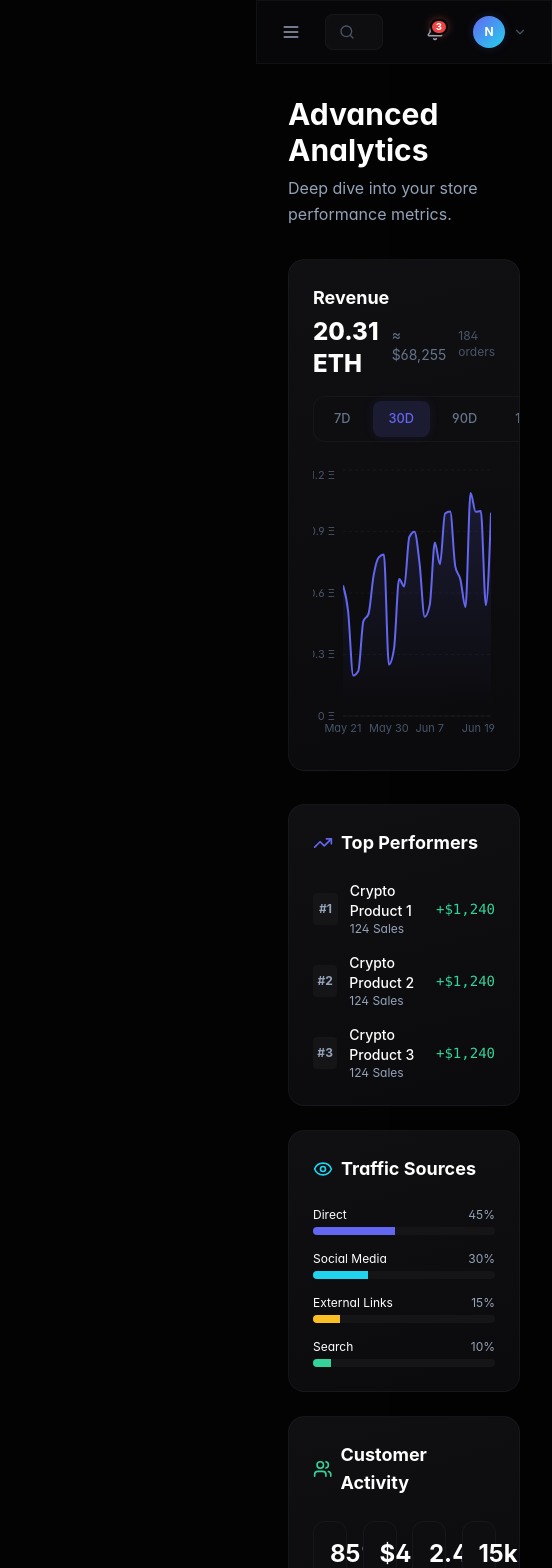
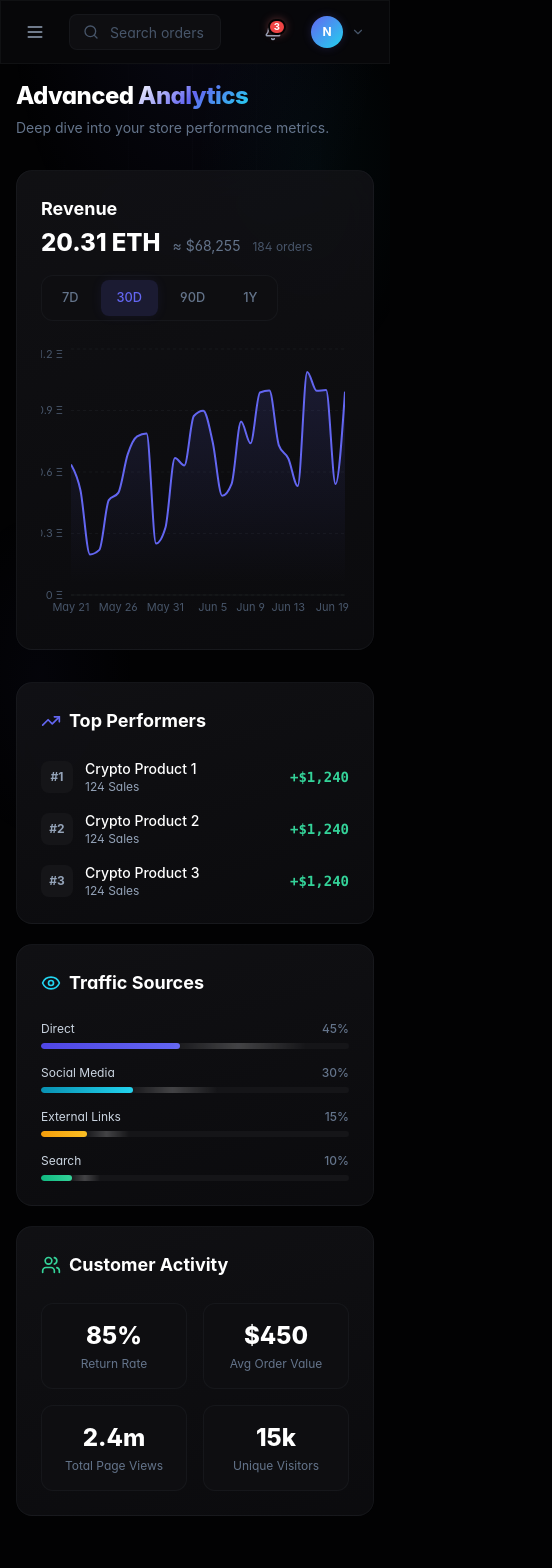
Before and after one commit to Shh12308/market-, a Next.js app: page /seller/analytics in a window 390 px wide. Shown: the top 1568 px of the page, 552 px wide, since content can reach past the window. After the commit the page ends 1532 px from the top, so only its background shows below. Built offline with nearby package versions, Linux system fonts and the light colour scheme; what wagmi would draw is missing.

Commit message:
Update page.tsx

```diff
--- a/app/seller/analytics/page.tsx
+++ b/app/seller/analytics/page.tsx
@@ -1,25 +1,36 @@
+'use client';
+
+import { useState } from 'react';
 import Sidebar from '@/components/seller/Sidebar';
 import Header from '@/components/seller/Header';
 import RevenueChart from '@/components/seller/RevenueChart';
-import { TrendingUp, Users, ShoppingCart, Eye } from 'lucide-react';
+import { TrendingUp, Users, Eye } from 'lucide-react';
 
 export default function AnalyticsPage() {
+  const [sidebarOpen, setSidebarOpen] = useState(false);
+
   return (
-    <div className="flex min-h-screen bg-[var(--background)]">
-      <Sidebar />
-      <div className="flex-1 ml-64">
-        <Header />
-        <main className="p-8">
+    <div className="flex min-h-screen">
+      <Sidebar isOpen={sidebarOpen} onToggle={() => setSidebarOpen(!sidebarOpen)} />
+
+      <div className="flex-1 lg:ml-64 min-h-screen flex flex-col">
+        <Header onMenuToggle={() => setSidebarOpen(!sidebarOpen)} />
+
+        <main className="flex-1 p-4 lg:p-8">
           <div className="mb-8">
-            <h1 className="text-3xl font-bold text-white mb-2">Advanced Analytics</h1>
-            <p className="text-[var(--text-muted)]">Deep dive into your store performance metrics.</p>
+            <h1 className="text-2xl lg:text-3xl font-extrabold text-white tracking-tight">
+              Advanced <span className="gradient-text">Analytics</span>
+            </h1>
+            <p className="text-[var(--text-dim)] text-sm mt-1.5">
+              Deep dive into your store performance metrics.
+            </p>
           </div>
 
-          <div className="grid grid-cols-1 gap-6 mb-8">
+          <div className="mb-8">
             <RevenueChart />
           </div>
 
-          <div className="grid grid-cols-1 md:grid-cols-2 gap-6">
+          <div className="grid grid-cols-1 md:grid-cols-2 gap-5 lg:gap-6">
             {/* Top Performing Products */}
             <div className="card p-6">
               <h3 className="text-lg font-bold text-white mb-6 flex items-center gap-2">
@@ -29,13 +40,15 @@ export default function AnalyticsPage() {
                 {[1, 2, 3].map((i) => (
                   <div key={i} className="flex items-center justify-between">
                     <div className="flex items-center gap-3">
-                      <div className="w-8 h-8 rounded bg-[var(--surface-3)] flex items-center justify-center text-xs font-bold text-[var(--text-muted)]">#{i}</div>
+                      <div className="w-8 h-8 rounded-lg bg-[var(--surface-3)] flex items-center justify-center text-xs font-bold text-[var(--text-muted)]">
+                        #{i}
+                      </div>
                       <div>
                         <p className="text-sm text-white font-medium">Crypto Product {i}</p>
                         <p className="text-xs text-[var(--text-muted)]">124 Sales</p>
                       </div>
                     </div>
-                    <span className="text-sm text-[var(--success)] font-mono">+$1,240</span>
+                    <span className="text-sm text-[var(--success)] font-mono font-semibold">+$1,240</span>
                   </div>
                 ))}
               </div>
@@ -54,39 +67,51 @@ export default function AnalyticsPage() {
                   { source: 'Search', percent: 10, color: 'bg-[var(--success)]' },
                 ].map((item, i) => (
                   <div key={i}>
-                    <div className="flex justify-between text-xs mb-1">
-                      <span className="text-white">{item.source}</span>
-                      <span className="text-[var(--text-muted)]">{item.percent}%</span>
+                    <div className="flex justify-between text-xs mb-1.5">
+                      <span className="text-[var(--text-secondary)]">{item.source}</span>
+                      <span className="text-[var(--text-dim)] font-medium">{item.percent}%</span>
                     </div>
-                    <div className="w-full h-2 bg-[var(--surface-3)] rounded-full overflow-hidden">
-                      <div className={`h-full ${item.color}`} style={{ width: `${item.percent}%` }}></div>
+                    <div className="progress-bar">
+                      <div
+                        className={`progress-fill ${item.color === 'bg-[var(--success)]' ? 'success' : item.color === 'bg-[var(--warning)]' ? 'warning' : ''}`}
+                        style={{
+                          width: `${item.percent}%`,
+                          background: item.color === 'bg-[var(--primary)]'
+                            ? 'linear-gradient(90deg, var(--primary-deep), var(--primary))'
+                            : item.color === 'bg-[var(--accent)]'
+                            ? 'linear-gradient(90deg, var(--accent-hover), var(--accent))'
+                            : item.color === 'bg-[var(--warning)]'
+                            ? 'linear-gradient(90deg, var(--warning-deep), var(--warning))'
+                            : 'linear-gradient(90deg, var(--success-deep), var(--success))',
+                        }}
+                      />
                     </div>
                   </div>
                 ))}
               </div>
             </div>
 
-             {/* Customer Demographics (Mock) */}
+            {/* Customer Activity */}
             <div className="card p-6 md:col-span-2">
               <h3 className="text-lg font-bold text-white mb-6 flex items-center gap-2">
                 <Users className="w-5 h-5 text-[var(--success)]" /> Customer Activity
               </h3>
-              <div className="grid grid-cols-4 gap-4 text-center">
-                 <div className="p-4 rounded-xl bg-[var(--surface-2)] border border-[var(--border)]">
-                   <p className="text-2xl font-bold text-white">85%</p>
-                   <p className="text-xs text-[var(--text-muted)]">Return Rate</p>
+              <div className="grid grid-cols-2 md:grid-cols-4 gap-4">
+                <div className="p-4 rounded-xl bg-[var(--surface-2)] border border-[var(--border)] text-center">
+                  <p className="text-2xl font-extrabold text-white">85%</p>
+                  <p className="text-xs text-[var(--text-dim)] mt-1">Return Rate</p>
                 </div>
-                 <div className="p-4 rounded-xl bg-[var(--surface-2)] border border-[var(--border)]">
-                   <p className="text-2xl font-bold text-white">$450</p>
-                   <p className="text-xs text-[var(--text-muted)]">Avg Order Value</p>
+                <div className="p-4 rounded-xl bg-[var(--surface-2)] border border-[var(--border)] text-center">
+                  <p className="text-2xl font-extrabold text-white">$450</p>
+                  <p className="text-xs text-[var(--text-dim)] mt-1">Avg Order Value</p>
                 </div>
-                 <div className="p-4 rounded-xl bg-[var(--surface-2)] border border-[var(--border)]">
-                   <p className="text-2xl font-bold text-white">2.4m</p>
-                   <p className="text-xs text-[var(--text-muted)]">Total Page Views</p>
+                <div className="p-4 rounded-xl bg-[var(--surface-2)] border border-[var(--border)] text-center">
+                  <p className="text-2xl font-extrabold text-white">2.4m</p>
+                  <p className="text-xs text-[var(--text-dim)] mt-1">Total Page Views</p>
                 </div>
-                 <div className="p-4 rounded-xl bg-[var(--surface-2)] border border-[var(--border)]">
-                   <p className="text-2xl font-bold text-white">15k</p>
-                   <p className="text-xs text-[var(--text-muted)]">Unique Visitors</p>
+                <div className="p-4 rounded-xl bg-[var(--surface-2)] border border-[var(--border)] text-center">
+                  <p className="text-2xl font-extrabold text-white">15k</p>
+                  <p className="text-xs text-[var(--text-dim)] mt-1">Unique Visitors</p>
                 </div>
               </div>
             </div>
```
Lines whose indentation alone changed are shown as unchanged.
